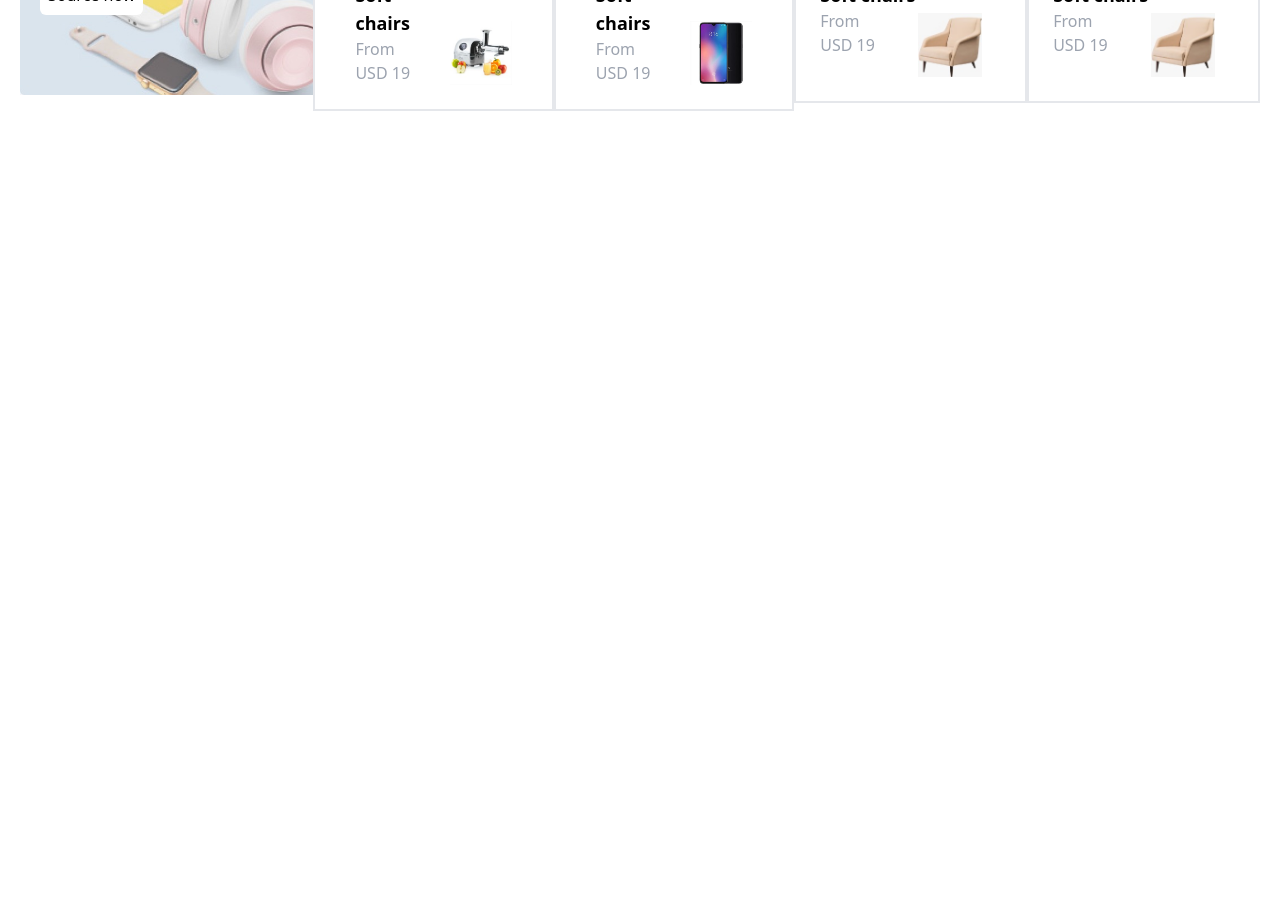
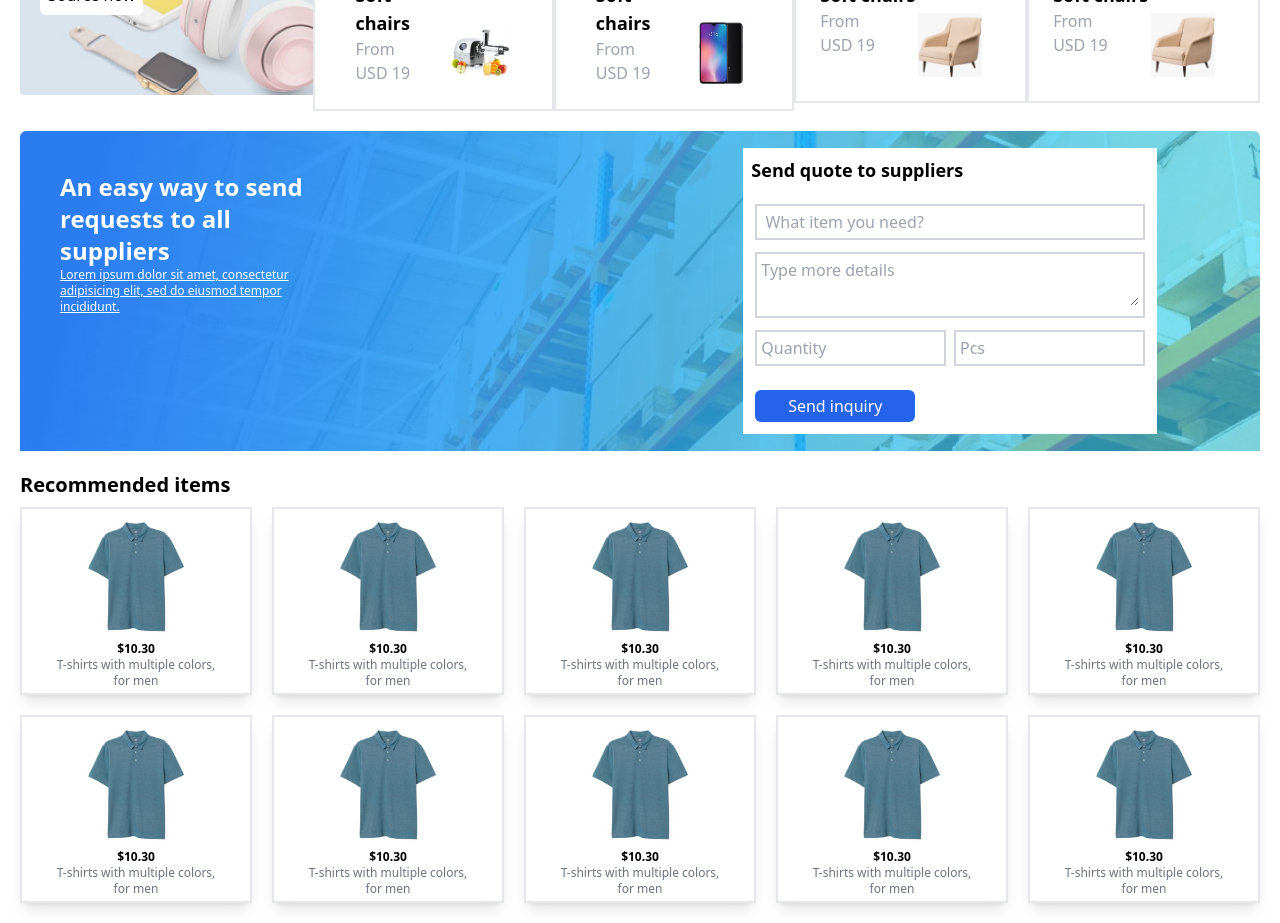
Before and after one commit to shivaprasadnashte/ShopNest-frontend, a React app: page / in a window 1280 px wide. Shown: the part 1480-2403 px from the top of the page. Before the commit the page ends 1611 px from the top, so only its background shows below. Built offline with nearby package versions, Linux system fonts and the light colour scheme; the HTML template or start-up script is replaced by a standard one.

Commit message:
devlopment

```diff
--- /dev/null
+++ b/src/Components/QuoteBanner.jsx
@@ -0,0 +1,46 @@
+import React from 'react'
+
+function QuoteBanner() {
+    return (
+        <>
+
+
+            <div className=' hidden md:block lg:m-5 m-3'>
+                <div className="  bg-[url('/images/cover.jpeg')] bg-cover h-80 w-full flex justify-evenly ">
+                    <div className=' w-1/2 text-white p-10'>
+                        <p className="text-2xl font-bold lg:w-1/2">An easy way to send requests to all suppliers</p>
+                        <p className=' lg:w-1/2 text-xs underline'>Lorem ipsum dolor sit amet, consectetur adipisicing elit, sed do eiusmod tempor incididunt.</p>
+                    </div>
+                    <div className='  lg:w-1/2 flex justify-center items-center '>
+                        <div className=' bg-white w-2/3  flex flex-col gap-3 '>
+                            <p className=' text-lg font-bold m-2'>Send quote to suppliers</p>
+                            <div className=' border-2 mx-3 border-gray-300 p-1'>
+                                <input type="text" placeholder=' What item you need?' className='focus:outline-none w-full' />
+                            </div>
+                            <div className=' border-2  mx-3 border-gray-300 p-1'>
+                                <textarea type="text" placeholder='Type more details' className=' w-full focus:outline-none' />
+                            </div>
+                            <div className=' flex gap-2 mx-3 '>
+                                <div className=' w-1/2 border-2 border-gray-300 p-1'>
+                                    <input type="number" placeholder='Quantity' className=' w-full focus:outline-none' />
+                                </div>
+                                <div className=' w-1/2 border-2 border-gray-300 p-1'>
+                                    <input type="number" placeholder='Pcs' className=' w-full focus:outline-none' />
+                                </div>
+                            </div>
+                            <button className=' m-3 bg-blue-600 w-40  rounded-md py-1 text-white'>Send inquiry</button>
+                        </div>
+                    </div>
+                </div>
+            </div>
+
+            <div className=" my-3 md:hidden h-40 m- text-white bg-[url('/images/cover.jpeg')] bg-cover ">
+                <p className=' p-5 font-bold text-lg'>An easy way to send requests to all suppliers</p>
+                <button className=' mx-3 bg-blue-600 w-40  rounded-md py-1 text-white'>Send inquiry</button>
+            </div>
+
+        </>
+    )
+}
+
+export default QuoteBanner
--- /dev/null
+++ b/src/Components/Recomended.jsx
@@ -0,0 +1,24 @@
+import React from 'react'
+import RecomendedCard from './RecomendedCard'
+function Recomended() {
+  return (
+   <div className=' m-5'>
+    <p className=' font-bold my-2 text-xl' >Recommended items</p>
+    <div className='gap-5 md:grid-cols-4 grid-cols-2 lg:grid-cols-5 grid'>
+      <RecomendedCard />
+      <RecomendedCard />
+      <RecomendedCard />
+      <RecomendedCard />
+      <RecomendedCard />
+      <RecomendedCard />
+      <RecomendedCard />
+      <RecomendedCard />
+      <RecomendedCard />
+      <RecomendedCard />
+
+      </div>
+   </div>
+  )
+}
+
+export default Recomended
--- /dev/null
+++ b/src/Components/RecomendedCard.jsx
@@ -0,0 +1,17 @@
+import React from 'react'
+import Shart from '../../public/images/shart.jpeg'
+function RecomendedCard() {
+  return (
+  <>
+  <div className=' shadow-lg text-xs flex flex-col justify-center items-center border-2 border-x-gray-200 p-1'>
+    <img src={Shart} alt="" className=' w-32 h-32' />
+    <div className=' text-center'>
+        <p className='  font-bold'>$10.30</p>
+        <p className='sm:w-40 w-32  text-gray-500'>T-shirts with multiple colors, for men</p>
+    </div>
+  </div>
+  </>
+  )
+}
+
+export default RecomendedCard
--- a/src/pages/Home.jsx
+++ b/src/pages/Home.jsx
@@ -4,6 +4,8 @@ import Hero from '../Components/Hero'
 import Deals from '../Components/Deals'
 import HomeOutdoor from '../Components/HomeOutdoor'
 import ConsumerElectronics from '../Components/ConsumerElectronics'
+import QuoteBanner from '../Components/QuoteBanner'
+import Recomended from '../Components/Recomended'
 function Home() {
   return (
    <>
@@ -12,6 +14,8 @@ function Home() {
     <Deals />
     <HomeOutdoor />
     <ConsumerElectronics />
+    <QuoteBanner />
+    <Recomended />
    </>
   )
 }
```
Also changed, not shown: public/images/cover.jpeg (added), public/images/shart.jpeg (added).
